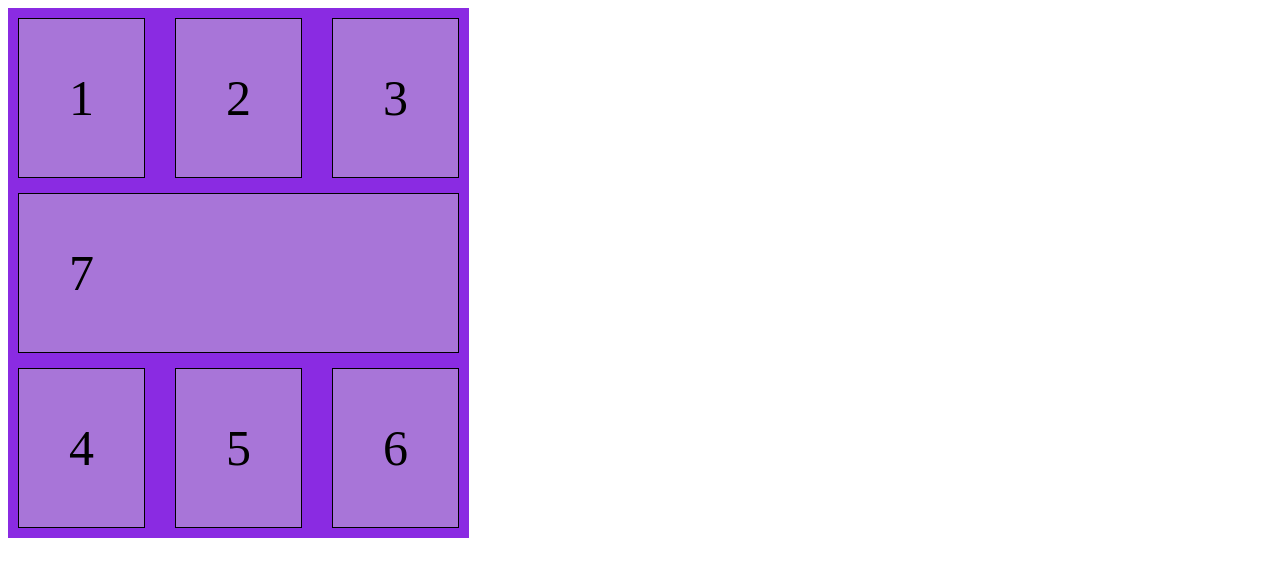
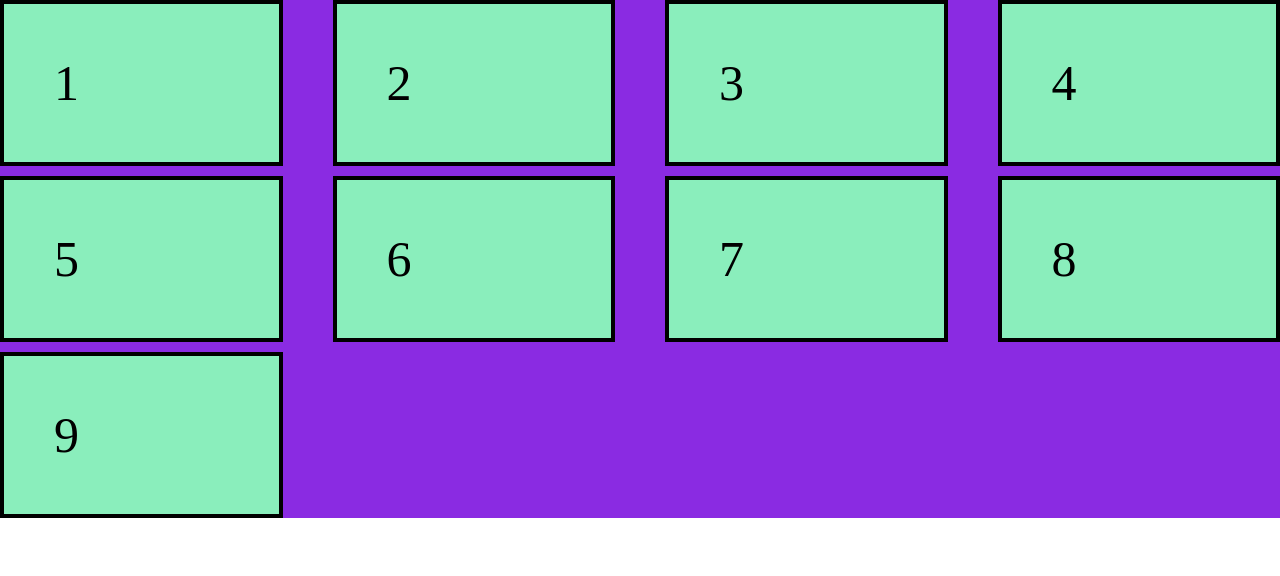
Before and after one commit to wumpfroot/codenation-master-week2, a plain HTML site: page grid-test/grid.html in a window 1280 px wide. Drawn offline with Linux system fonts and the light colour scheme.

Commit message:
Second commit

```diff
--- a/grid-test/grid.html
+++ b/grid-test/grid.html
@@ -16,8 +16,8 @@
         <div class="grid-item item5">5</div>
         <div class="grid-item item6">6</div>
         <div class="grid-item item7">7</div>
-        <!-- <div class="grid-item">8</div>
-        <div class="grid-item">9</div> -->
+        <div class="grid-item item8">8</div>
+        <div class="grid-item item9">9</div>
     </div>
 </body>
 </html>
--- a/grid-test/style.css
+++ b/grid-test/style.css
@@ -1,20 +1,18 @@
+body{
+    margin: 0;
+    padding: 0;
+}
+
 .thegrid {
-    display: inline-grid;
-    grid-template-columns: auto auto auto;
+    display: grid;
+    grid-template-columns: auto auto auto auto;
     background-color: blueviolet;
-    padding: 10px;
-    gap: 15px 30px;
+    gap: 10px 50px;
 }
 
 .grid-item{
-    background-color: rgb(168, 117, 216);
-    border: 1px solid black;
+    background-color: rgb(138, 238, 188);
+    border: 4px solid black;
     padding: 50px;
     font-size: 50px;
 }
-
-.item7 {
-    grid-column-start: 1;
-    grid-column-end: 4;
-    grid-row-start: 2;
-}
```
